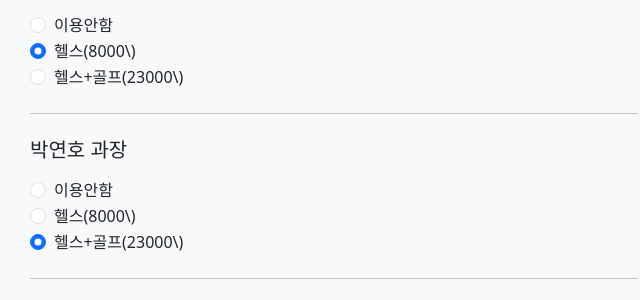
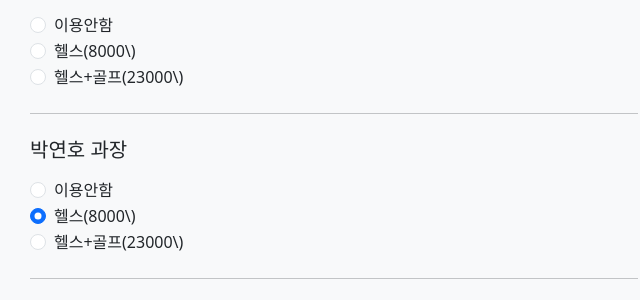
Before and after one commit to bitfox-hash/mecca_dormitory_pay, a plain HTML site: page index.html in a window 1280 px wide. Shown: the part 401-701 px from the top of the page, 142-782 px from the left. Drawn offline with nearby package versions, Linux system fonts and the light colour scheme.

Commit message:
Update index.html

```diff
--- a/index.html
+++ b/index.html
@@ -228,7 +228,7 @@
                             <label class="form-check-label" for="pay01">이용안함</label>
                         </div>
                         <div class="form-check">
-                            <input id="pay02" name="piti01" type="radio" class="form-check-input" value="8000" checked>
+                            <input id="pay02" name="piti01" type="radio" class="form-check-input" value="8000">
                             <label class="form-check-label" for="pay02">헬스(8000\)</label>
                         </div>
                         <div class="form-check">
@@ -244,11 +244,11 @@
                             <label class="form-check-label" for="pay11">이용안함</label>
                         </div>
                         <div class="form-check">
-                            <input id="pay12" name="piti02" type="radio" class="form-check-input" value="8000">
+                            <input id="pay12" name="piti02" type="radio" class="form-check-input" value="8000" checked>
                             <label class="form-check-label" for="pay12">헬스(8000\)</label>
                         </div>
                         <div class="form-check">
-                            <input id="pay13" name="piti02" type="radio" class="form-check-input" value="23000" checked>
+                            <input id="pay13" name="piti02" type="radio" class="form-check-input" value="23000">
                             <label class="form-check-label" for="pay13">헬스+골프(23000\)</label>
                         </div>
                     </div>
```
